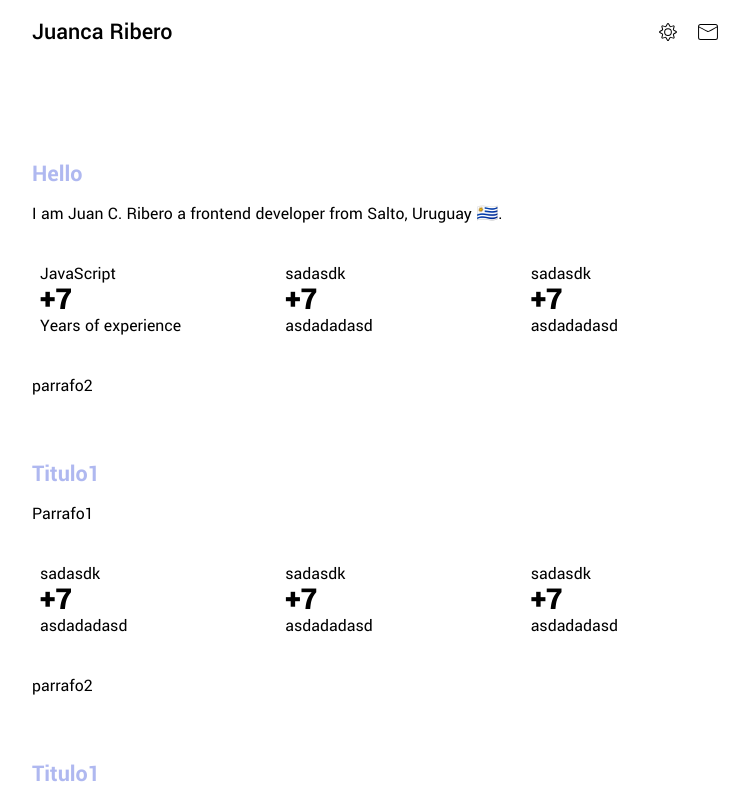
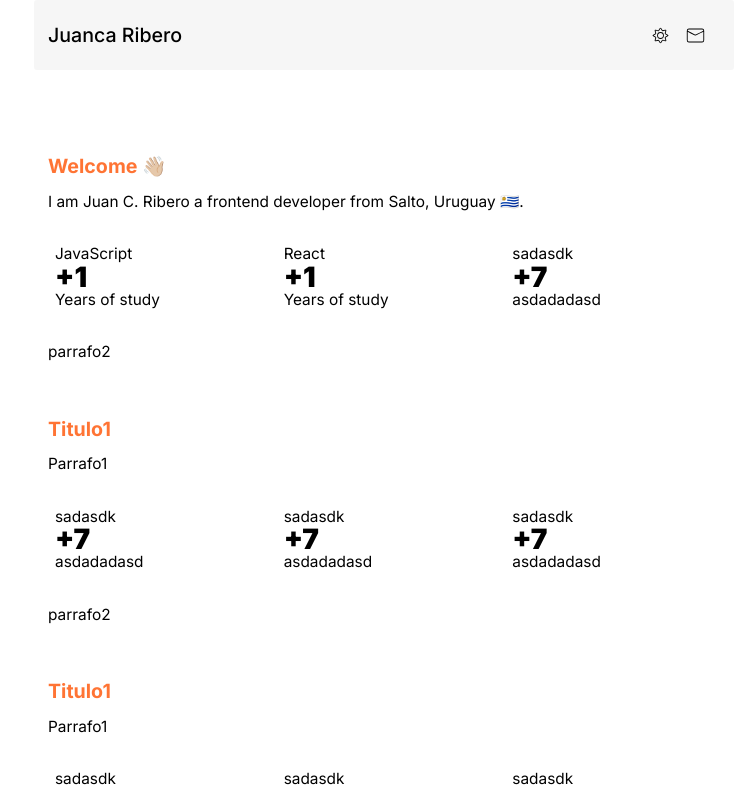
Before and after one commit to riberojuanca/juancaribero, a Next.js app: page / in a window 1280 px wide. Shown: the top 789 px of the page, without its empty margins (256-1005 px from the left). Built offline with nearby package versions, Linux system fonts and the light colour scheme.

Commit message:
Update styles

```diff
--- a/app/globals.css
+++ b/app/globals.css
@@ -2,8 +2,9 @@
   --shadow-2: 0px 3px 1px -2px rgba(0, 0, 0, 0.045),
     0px 2px 2px 0px rgba(0, 0, 0, 0.045), 0px 1px 5px 0px rgba(0, 0, 0, 0.051);
 
-  --principal-color: #ffffffa3;
-  --principal-bg: #1e2026;
+  --principal-color: #ececec7d;
+  --principal-bg: #ffffff;
+  --third-color: rgba(255, 81, 0, 0.796);
 }
 
 *,
@@ -19,16 +20,17 @@ body {
   display: block;
   max-width: 100vw;
   /* overflow-x: hidden; */
-  font-size: 16px;
+  font-size: 14px;
 }
 
 body {
+  background: var(--principal-bg);
   margin: 0;
   line-height: inherit;
 }
 
 main {
-  max-width: 46rem;
+  max-width: 50rem;
   margin: auto;
 }
 
@@ -38,12 +40,14 @@ header {
   display: flex;
   justify-content: space-between;
   align-items: center;
+  height: 5rem;
   margin-bottom: 6rem;
   padding: 1rem;
   position: sticky;
   top: 0;
   z-index: 50;
   font-size: 1.5rem;
+  border-radius: 3px;
 }
 
 .icons {
@@ -80,9 +84,9 @@ article .container {
 }
 
 .title-section {
-  font-size: 1.5rem;
+  font-size: 1.4rem;
   line-height: 1.75rem;
-  color: rgba(156, 167, 236, 0.812);
+  color: var(--third-color);
 }
 
 .body-section {
@@ -97,8 +101,8 @@ article .container {
 
 .body-section .skills {
   display: grid;
-  grid-template-columns: repeat(auto-fill, minmax(200px, 1fr));
-  gap: 2rem;
+  grid-template-columns: repeat(auto-fill, minmax(180px, 1fr));
+  gap: 1rem;
 }
 
 .skills .skill {
@@ -133,7 +137,7 @@ a {
 
 .title {
   font-weight: 500;
-  font-size: 1.5rem;
+  font-size: 1.4rem;
 }
 
 .footer {
--- a/app/layout.jsx
+++ b/app/layout.jsx
@@ -1,8 +1,8 @@
-import { Roboto_Condensed } from "next/font/google";
+import { Inter } from "next/font/google";
 import { Yantramanav } from "next/font/google";
 import "./globals.css";
 
-const roboto = Roboto_Condensed({
+const inter = Inter({
   subsets: ["latin"],
   weight: ["100", "200", "300", "400", "500", "600", "700", "800", "900"],
 });
@@ -20,7 +20,7 @@ export const metadata = {
 export default function RootLayout({ children }) {
   return (
     <html lang="en">
-      <body className={yantramanav.className}>{children}</body>
+      <body className={inter.className}>{children}</body>
     </html>
   );
 }
--- a/app/page.jsx
+++ b/app/page.jsx
@@ -22,7 +22,7 @@ function page() {
         <div className="container">
           <div className="sub-container">
             <section className="sub-container-section">
-              <h2 className="title-section">Hello</h2>
+              <h2 className="title-section">Welcome 👋🏼</h2>
               <div className="body-section">
                 <p>
                   I am Juan C. Ribero a frontend developer from Salto, Uruguay
@@ -31,13 +31,13 @@ function page() {
                 <div className="skills">
                   <div className="skill">
                     <p>JavaScript</p>
-                    <p>+7</p>
-                    <p>Years of experience</p>
+                    <p>+1</p>
+                    <p>Years of study</p>
                   </div>
                   <div className="skill">
-                    <p>sadasdk</p>
-                    <p>+7</p>
-                    <p>asdadadasd</p>
+                    <p>React</p>
+                    <p>+1</p>
+                    <p>Years of study</p>
                   </div>
                   <div className="skill">
                     <p>sadasdk</p>
```
